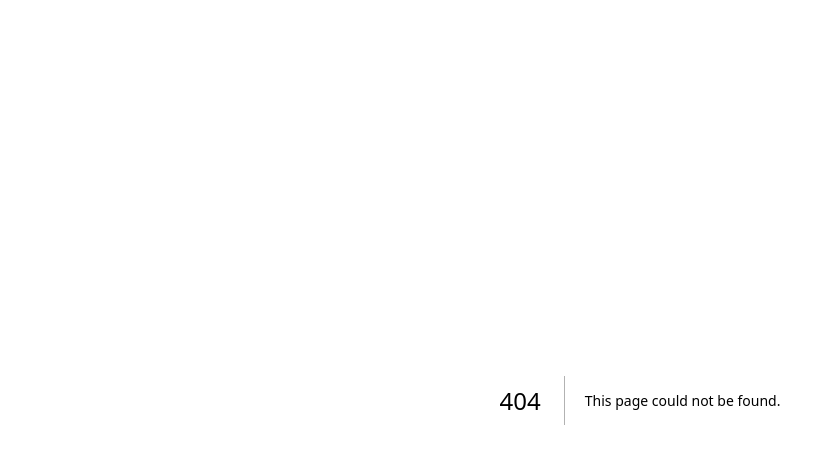
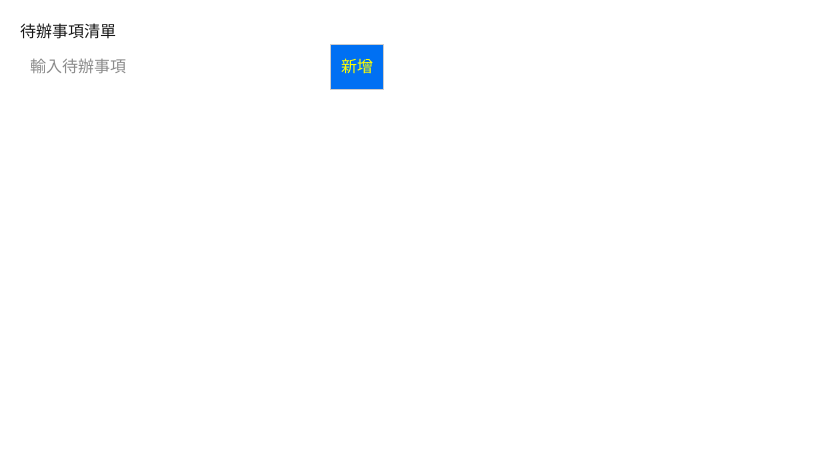
Before and after one commit to solomen-chen/next002, a Next.js app: page /todo in a window 1280 px wide. Before the commit this address had no page. Shown: the top 464 px of the page, without its empty margins (0-822 px from the left). Built offline with nearby package versions, Linux system fonts and the light colour scheme.

Commit message:
Create page.js

```diff
--- /dev/null
+++ b/src/app/todo/page.js
@@ -0,0 +1,56 @@
+"use client"; // 新結構中常用於啟用客戶端渲染
+
+import { useState } from "react";
+
+export default function Todo() {
+  const [tasks, setTasks] = useState([]);
+  const [input, setInput] = useState("");
+
+  const addTask = () => {
+    if (input.trim()) {
+      setTasks([...tasks, input]);
+      setInput("");
+    }
+  };
+
+  const removeTask = (index) => {
+    const newTasks = tasks.filter((_, i) => i !== index);
+    setTasks(newTasks);
+  };
+
+  return (
+    <div style={{ padding: "20px", fontFamily: "Arial, sans-serif" }}>
+      <h1>待辦事項清單</h1>
+      <input
+        type="text"
+        value={input}
+        onChange={(e) => setInput(e.target.value)}
+        placeholder="輸入待辦事項"
+        style={{ padding: "10px", width: "300px", marginBottom: "10px" }}
+      />
+      <button onClick={addTask} style={{ padding: "10px", marginLeft: "10px",cursor: "pointer" ,border: "solid 1px #ccc",backgroundColor: "#0070f3",color: "yellow"}}>
+        新增
+      </button>
+      <ul style={{ marginTop: "20px" }}>
+        {tasks.map((task, index) => (
+          <li key={index} style={{ marginBottom: "10px" }}>
+            {task}{" "}
+            <button
+              onClick={() => removeTask(index)}
+              style={{
+                marginLeft: "30px",
+                padding: "5px",
+                backgroundColor: "red",
+                color: "white",
+                border: "none",
+                cursor: "pointer",
+              }}
+            >
+            刪除
+            </button>
+          </li>
+        ))}
+      </ul>
+    </div>
+  );
+}
```
